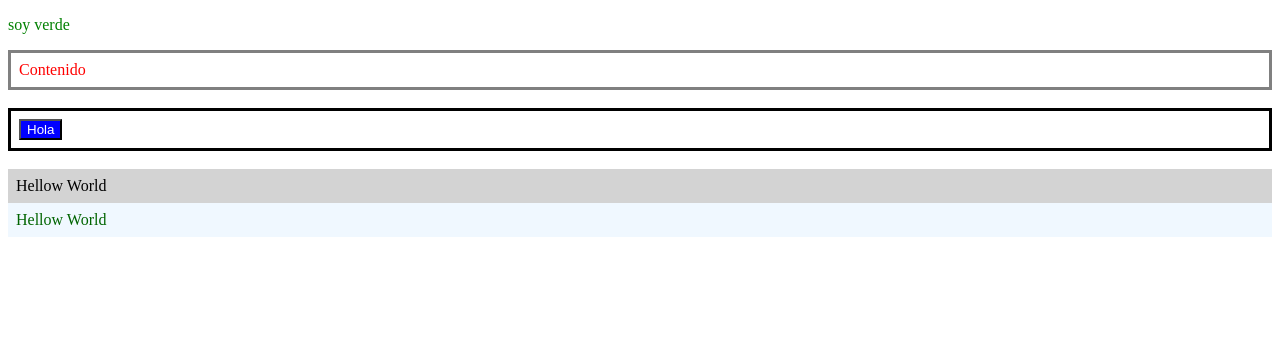
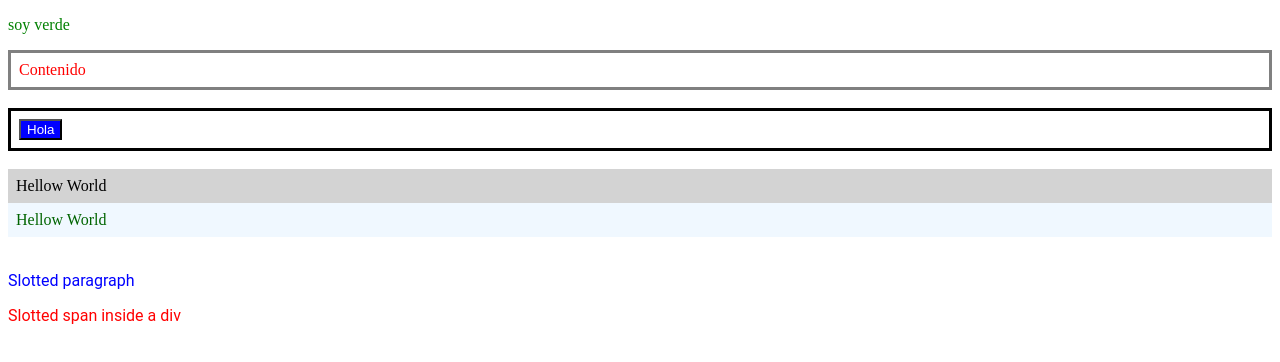
Before and after one commit to UsielOM/styles, a website with bundled scripts: page Index.html in a window 1280 px wide. Built offline with nearby package versions, Linux system fonts and the light colour scheme.

Commit message:
Implementando ejemplo cinco

```diff
--- a/Index.html
+++ b/Index.html
@@ -5,7 +5,7 @@
     <meta charset="UTF-8">
     <meta http-equiv="X-UA-Compatible" content="IE=edge">
     <meta name="viewport" content="width=device-width, initial-scale=1.0">
-
+    <script src="./src/index.js" type="module"></script>
     <title>Document</title>
 </head>
 
@@ -18,7 +18,14 @@
     <br>
     <ejemplo-cuatro></ejemplo-cuatro>
     <ejemplo-cuatro class="blue"></ejemplo-cuatro>
-    <script src="./src/index.js" type="module"></script>
+
+    <br>
+    <ejemplo-cinco>
+
+        <p>Slotted paragraph</p>
+        <span slot="hi">Slotted span inside a div</span>
+    </ejemplo-cinco>
+
 </body>
 
 </html>
```
